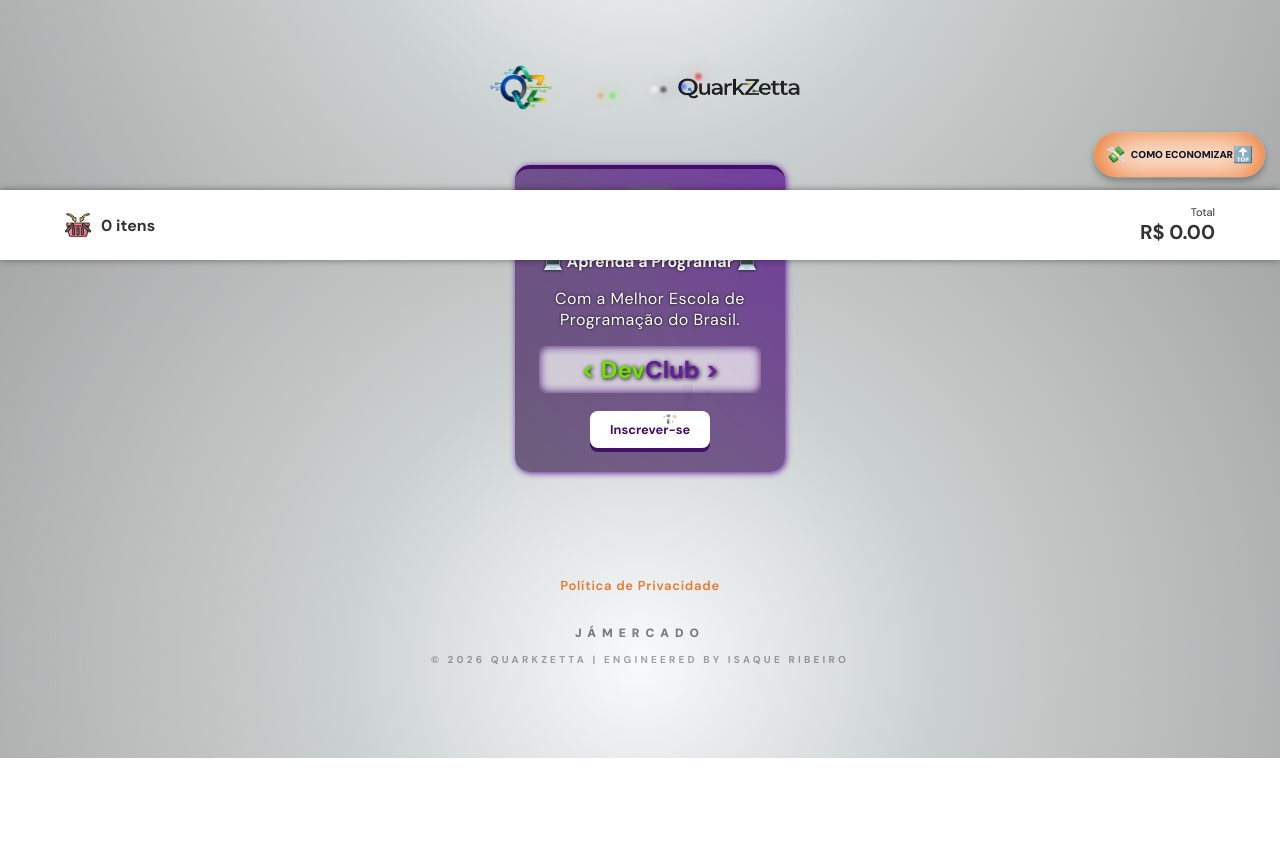
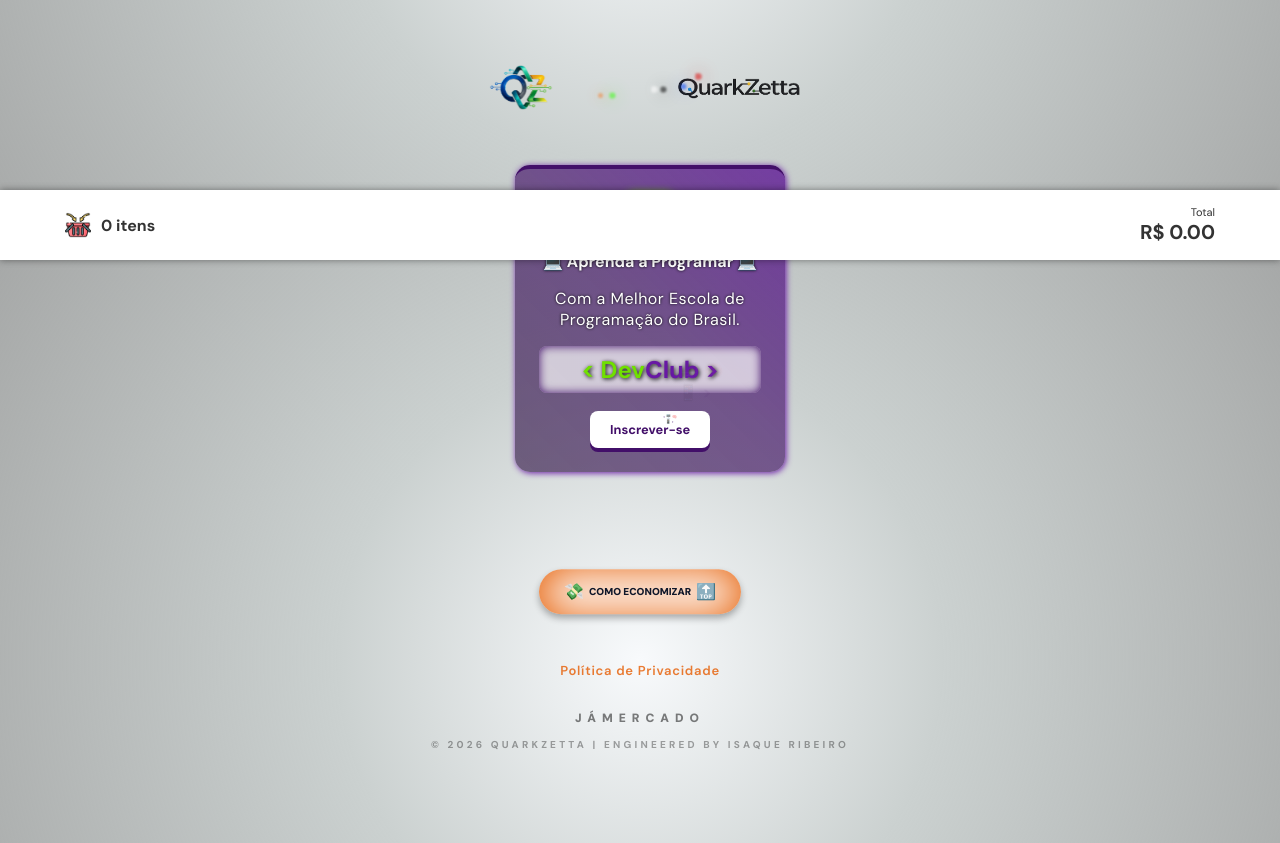
Before and after one commit to Dev-IsaqueRibeiro/jamercado-app-pwa, a website: page index.html in a window 1280 px wide. Shown: the part 540-1383 px from the top of the page. Before the commit the page ends 1298 px from the top, so only its background shows below. Drawn offline with Linux system fonts and the light colour scheme; no server answers; some icons are missing.

Commit message:
feat: Atualização

```diff
--- a/CSS/styles.css
+++ b/CSS/styles.css
@@ -21,6 +21,13 @@
   min-height: 100vh;
 
   overflow-x: hidden;
+}
+
+body,
+html {
+  overflow-x: hidden; /* Impede o scroll lateral em toda a aplicação */
+  width: 100%;
+  position: relative;
 }
 
 /* HEADER */
@@ -1572,22 +1579,24 @@
 
 /* ESTILIZAÇÃO DO BOTÃO → DICAS DE ECONOMIA */
 #tips-container {
-  position: fixed;
-  bottom: 75px;
-  right: 15px;
-  z-index: 999;
+  display: flex;
+  justify-content: center;
+  align-items: center;
+  width: 100%;
+  margin: 40px 0;
+  clear: both;
 }
 
 .btn-tips {
   display: flex;
-  align-items: center; /* 🔥 CENTRALIZA VERTICAL */
+  align-items: center;
   justify-content: center;
-  position: relative; /* IMPORTANTE */
-  overflow: hidden; /* ESCONDE O BRILHO FORA DO BOTÃO */
+  position: relative;
+  overflow: hidden;
   color: #0f172a;
   background: white;
   border: none;
-  padding: 12px;
+  padding: 12px 25px;
   border-radius: 30px;
   font-size: 10px;
   font-weight: 900;
@@ -1636,6 +1645,7 @@
 
 .icon-right::before {
   content: attr(data-default);
+  margin-left: 5px;
 }
 
 .btn-tips:hover .icon-left::before {
--- a/index.html
+++ b/index.html
@@ -255,12 +255,6 @@
         (adsbygoogle = window.adsbygoogle || []).push({});
       </script>
 
-      <div class="privacy-policy">
-        <a href="./privacy.html" target="_blank" class="privacy-link">
-          Política de Privacidade
-        </a>
-      </div>
-
       <!-- ANÚNCIO NO RODAPÉ -->
       <div class="ad-bottom">
         <ins
@@ -277,6 +271,24 @@
         (adsbygoogle = window.adsbygoogle || []).push({});
       </script>
       <!-- FIM DO → ANÚNCIO NO RODAPÉ -->
+
+      <!-- BOTÃO DICAS DE ECONOMIA -->
+      <div id="tips-container">
+        <button id="openTips" class="btn-tips">
+          <span class="icon-left" data-default="💸" data-hover="🛍️"></span>
+          COMO ECONOMIZAR
+          <span class="icon-right" data-default="🔝" data-hover="💡"></span>
+        </button>
+      </div>
+      <!-- FIM DO → BOTÃO DICAS DE ECONOMIA -->
+
+      <!-- POLÍTICA DE PRIVACIDADE -->
+      <div class="privacy-policy">
+        <a href="./privacy.html" target="_blank" class="privacy-link">
+          Política de Privacidade
+        </a>
+      </div>
+      <!-- FIM DA → POLÍTICA DE PRIVACIDADE -->
 
       <!-- NOTE CREDITS FOOTER -->
       <div class="note-container-footer">
@@ -416,16 +428,6 @@
       </button>
     </div>
     <!-- FIM DO → BOTÃO DE INSTALAÇÃO -->
-
-    <!-- BOTÃO DICAS DE ECONOMIA -->
-    <div id="tips-container">
-      <button id="openTips" class="btn-tips">
-        <span class="icon-left" data-default="💸" data-hover="🛍️"></span>
-        COMO ECONOMIZAR
-        <span class="icon-right" data-default="🔝" data-hover="💡"></span>
-      </button>
-    </div>
-    <!-- FIM DO → BOTÃO DICAS DE ECONOMIA -->
 
     <!-- MODAL INSTALAR APP -->
     <div id="installModal" class="modal hidden">
```
